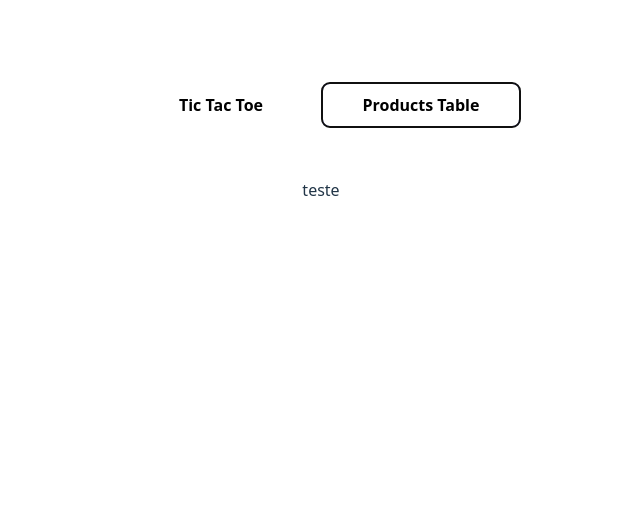
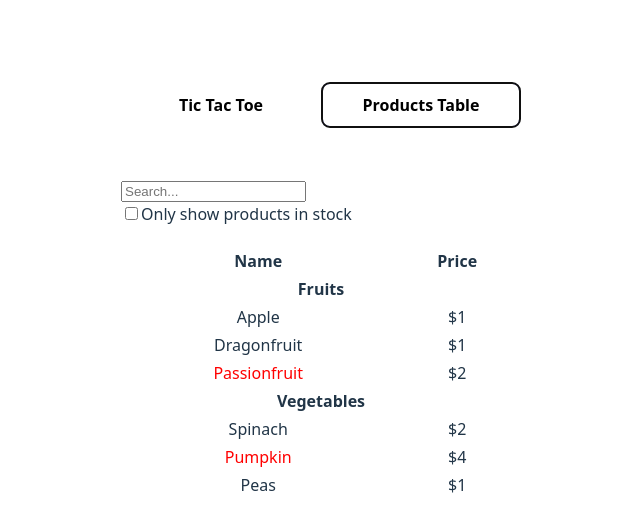
Before and after one commit to arthurguerra/tic-tac-toe, a React (Vite) app: page / in a window 1280 px wide. Both pictures are taken after a click on the button "Products Table". Shown: the top 532 px of the page, without its empty margins (319-959 px from the left). Built offline with nearby package versions, Linux system fonts and the light colour scheme.

Commit message:
feat: implements static Products Table

```diff
--- a/src/FilterableProductTable.jsx
+++ b/src/FilterableProductTable.jsx
@@ -1,5 +1,87 @@
-function FilterableProductTable() {
-return <div>teste</div>
+function FilterableProductTable({ products }) {
+  return (
+    <div className="flex-direction-column">
+      <SearchBar />
+      <ProductTable products={products} />
+    </div>
+  );
 }
 
-export default FilterableProductTable;
+function SearchBar() {
+  return (
+    <div className="align-left">
+      <input type="text" placeholder="Search..." />
+      <div>
+        <input type="checkbox" />
+        <label htmlFor="">Only show products in stock</label>
+      </div>
+    </div>
+  );
+}
+
+function ProductTable({ products }) {
+  const rows = [];
+  let lastCategory = null;
+
+  products.forEach(product => {
+    if (product.category !== lastCategory) {
+      rows.push(
+        <ProductCategoryRow key={product.category} category={product.category} />
+      );
+      lastCategory = product.category;
+    }
+    rows.push(
+      <ProductRow key={product.name} product={product} />
+    );
+  });
+
+  return (
+    <table className="margin-top-20px">
+      <thead>
+        <tr>
+          <th>Name</th>
+          <th>Price</th>
+        </tr>
+      </thead>
+      <tbody>
+        {rows}
+      </tbody>
+    </table>
+  );
+}
+
+function ProductCategoryRow({ category }) {
+  return (
+    <tr>
+      <th colSpan="2">{category}</th>
+    </tr>
+  );
+}
+
+function ProductRow({ product }) {
+  const name = product.stocked ? (
+    product.name
+  ) : (
+    <span style={{ color: "red" }}>{product.name}</span>
+  );
+
+  return (
+    <tr>
+      <td>{name}</td>
+      <td>{product.price}</td>
+    </tr>
+  );
+}
+
+const PRODUCTS = [
+  { category: "Fruits", price: "$1", stocked: true, name: "Apple" },
+  { category: "Fruits", price: "$1", stocked: true, name: "Dragonfruit" },
+  { category: "Fruits", price: "$2", stocked: false, name: "Passionfruit" },
+  { category: "Vegetables", price: "$2", stocked: true, name: "Spinach" },
+  { category: "Vegetables", price: "$4", stocked: false, name: "Pumpkin" },
+  { category: "Vegetables", price: "$1", stocked: true, name: "Peas" },
+];
+
+export default function ProductApp() {
+  return <FilterableProductTable products={PRODUCTS} />;
+}
--- a/src/index.css
+++ b/src/index.css
@@ -137,3 +137,16 @@ button:focus-visible {
 .tab-content {
   min-height: 400px;
 }
+
+.flex-direction-column {
+  display: flex;
+  flex-direction: column;
+}
+
+.align-left {
+  text-align: left;
+}
+
+.margin-top-20px {
+  margin-top: 20px;
+}
```
